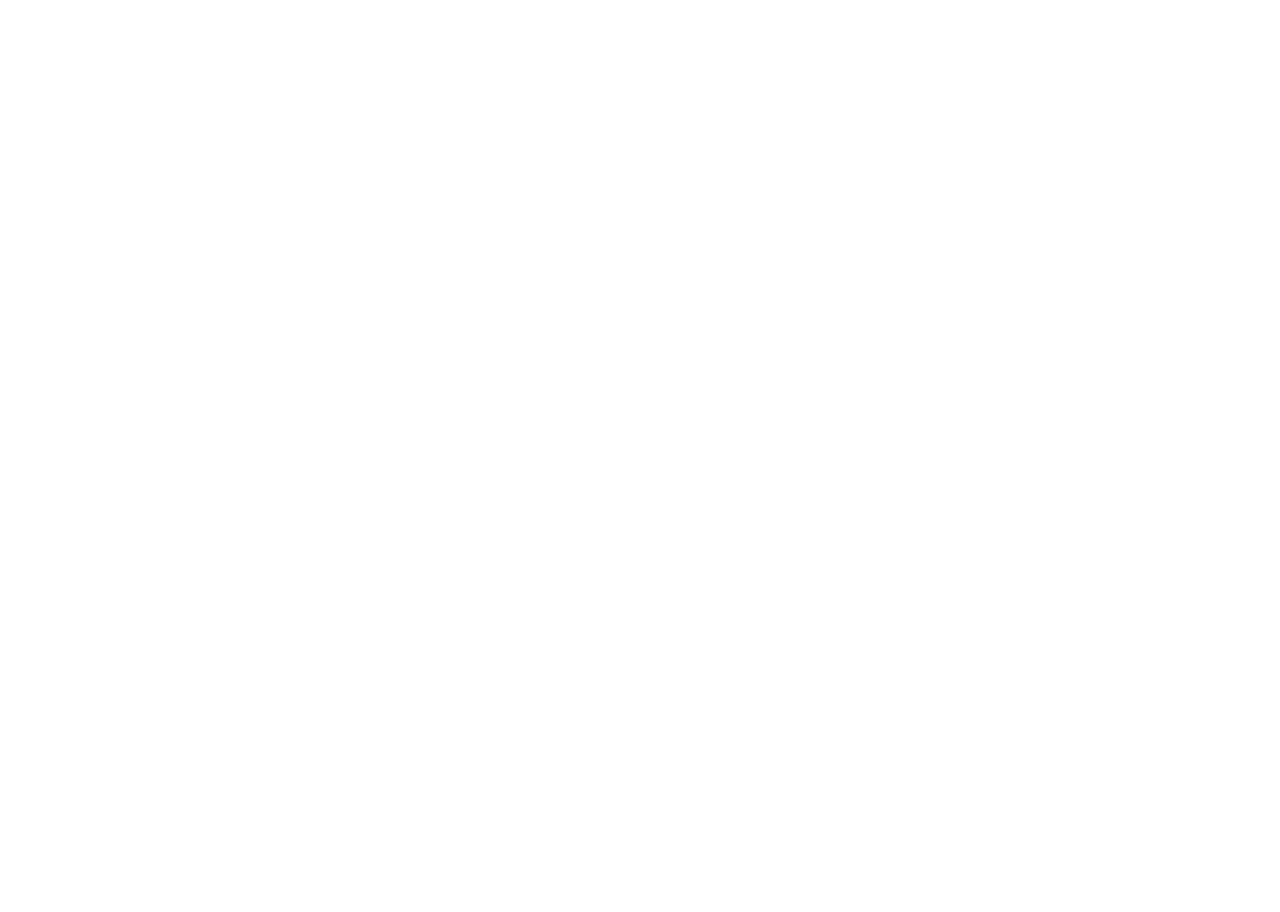
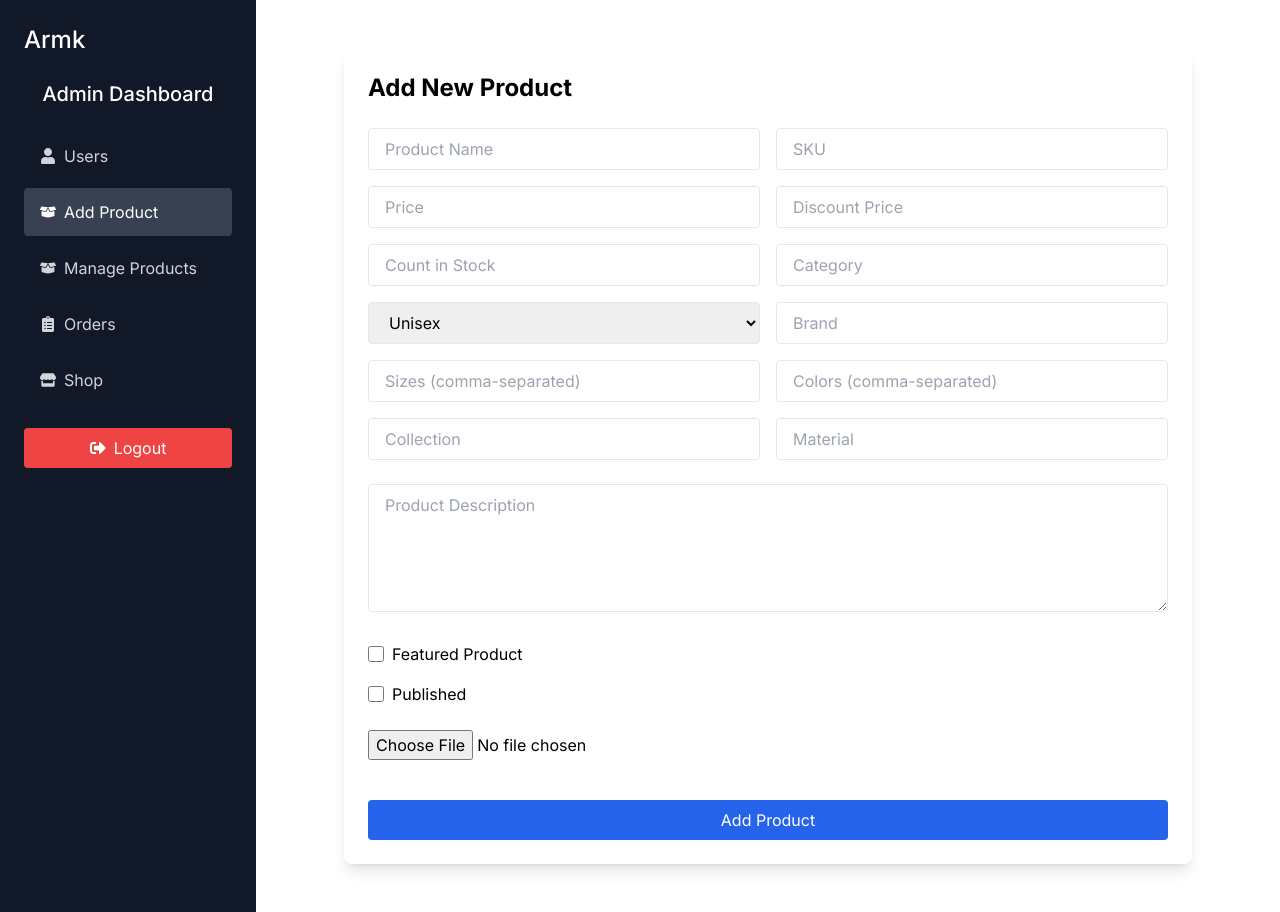
Before and after one commit to khotabdulrahiman0/Armk-EComm, a React (Vite) app in the folder Frontend/: page /admin/add-product in a window 1280 px wide. Before the commit this address had no page. Before the commit the page ends 800 px from the top, so only its background shows below. Built offline with nearby package versions, Linux system fonts and the light colour scheme; sample sign-in values are in the browser's storage.

Commit message:
all done alhamdullilah

```diff
--- a/Frontend/src/App.jsx
+++ b/Frontend/src/App.jsx
@@ -52,7 +52,7 @@
     <Route path='products' element={<ProductManagement />}/>
     <Route path='products/:id/edit' element={<EditProductPage />}/>
     <Route path='orders' element={<OrderManagement />}/>
-    <Route path='products/add' element={<AddProductPage />}/>
+    <Route path='add-product' element={<AddProductPage />}/>
   </Route>
 </Routes>
 
--- a/Frontend/src/components/Admin/AddProductPage.jsx
+++ b/Frontend/src/components/Admin/AddProductPage.jsx
@@ -1,204 +1,363 @@
-import React, { useState } from "react";
-import { useDispatch } from "react-redux";
-import { createProduct } from "../../redux/slices/adminProductSlice";
-import { useNavigate } from "react-router-dom";
+import React, { useState } from 'react';
 
 const AddProductPage = () => {
-    const dispatch = useDispatch();
-    const navigate = useNavigate();
+  const [loading, setLoading] = useState(false);
+  const [error, setError] = useState('');
+  const [success, setSuccess] = useState('');
+  const [uploadingImage, setUploadingImage] = useState(false);
 
-    const [productData, setProductData] = useState({
-        name: "",
-        description: "",
-        price: 0,
-        discountPrice: 0,
-        countInStock: 0,
-        category: "Top Wear", // Default category
-        brand: "",
+  const [formData, setFormData] = useState({
+    name: '',
+    description: '',
+    price: '',
+    discountPrice: '',
+    countInStock: '',
+    sku: '',
+    category: '',
+    brand: '',
     sizes: [],
     colors: [],
-        collections: "",
-        material: "",
-        gender: "",
+    collections: '',
+    material: '',
+    gender: 'Unisex',
     images: [],
     isFeatured: false,
     isPublished: false,
     tags: [],
-        dimensions: { length: 0, width: 0, height: 0 },
-        weight: 0,
-        sku: "",
+    dimensions: {
+      length: '',
+      width: '',
+      height: ''
+    },
+    weight: ''
   });
 
-    const handleChange = (e) => {
+  const handleInputChange = (e) => {
     const { name, value } = e.target;
-        setProductData({ ...productData, [name]: value });
+    setFormData(prev => ({
+      ...prev,
+      [name]: value
+    }));
   };
 
-    const handleArrayChange = (e) => {
-        const { name, value } = e.target;
-        setProductData({ ...productData, [name]: value.split(",") });
+  const handleArrayInput = (e, field) => {
+    const values = e.target.value.split(',').map(item => item.trim());
+    setFormData(prev => ({
+      ...prev,
+      [field]: values
+    }));
   };
 
-    const handleSubmit = (e) => {
+  const handleImageUpload = async (e) => {
+    const file = e.target.files[0];
+    if (!file) return;
+
+    const formData = new FormData();
+    formData.append('image', file);
+
+    setUploadingImage(true);
+    try {
+      const response = await fetch(`${import.meta.env.VITE_BACKEND_URL}/api/upload`, {
+        method: 'POST',
+        body: formData
+      });
+
+      const data = await response.json();
+
+      if (data.imageUrl) {
+        setFormData(prev => ({
+          ...prev,
+          images: [...prev.images, { url: data.imageUrl }]
+        }));
+      }
+    } catch (err) {
+      setError('Failed to upload image');
+    }
+    setUploadingImage(false);
+  };
+
+  const removeImage = (indexToRemove) => {
+    setFormData(prev => ({
+      ...prev,
+      images: prev.images.filter((_, index) => index !== indexToRemove)
+    }));
+  };
+
+  const handleSubmit = async (e) => {
     e.preventDefault();
-        dispatch(createProduct(productData))
-            .unwrap()
-            .then(() => {
-                navigate("/admin/products");
-            })
-            .catch((error) => {
-                console.error("Failed to create product:", error);
+    setLoading(true);
+    setError('');
+    setSuccess('');
+
+    try {
+      const response = await fetch(`${import.meta.env.VITE_BACKEND_URL}/api/products`, {
+        method: 'POST',
+        headers: {
+          'Content-Type': 'application/json',
+          'Authorization': `Bearer ${localStorage.getItem('userToken')}`
+        },
+        body: JSON.stringify(formData)
       });
+
+      const data = await response.json();
+
+      if (!response.ok) {
+        throw new Error(data.msg || 'Failed to add product');
+      }
+
+      setSuccess('Product added successfully!');
+      setFormData({
+        name: '',
+        description: '',
+        price: '',
+        discountPrice: '',
+        countInStock: '',
+        sku: '',
+        category: '',
+        brand: '',
+        sizes: [],
+        colors: [],
+        collections: '',
+        material: '',
+        gender: 'Unisex',
+        images: [],
+        isFeatured: false,
+        isPublished: false,
+        tags: [],
+        dimensions: {
+          length: '',
+          width: '',
+          height: ''
+        },
+        weight: ''
+      });
+    } catch (err) {
+      setError(err.message);
+    }
+    setLoading(false);
   };
 
   return (
-        <div className="p-6">
-            <h2 className="text-2xl font-medium mb-6">Add Product</h2>
-            <form onSubmit={handleSubmit} className="space-y-4">
-                <div>
-                    <label className="block text-sm font-medium text-gray-700">Name</label>
+    <div className="p-6 max-w-4xl mx-auto">
+      <div className="bg-white rounded-lg shadow-lg p-6">
+        <h2 className="text-2xl font-bold mb-6">Add New Product</h2>
+
+        <form onSubmit={handleSubmit} className="space-y-6">
+          {error && (
+            <div className="bg-red-100 border border-red-400 text-red-700 px-4 py-3 rounded">
+              {error}
+            </div>
+          )}
+          {success && (
+            <div className="bg-green-100 border border-green-400 text-green-700 px-4 py-3 rounded">
+              {success}
+            </div>
+          )}
+
+          <div className="grid grid-cols-1 md:grid-cols-2 gap-4">
             <input
               type="text"
               name="name"
-                        value={productData.name}
-                        onChange={handleChange}
-                        className="mt-1 block w-full border border-gray-300 rounded-md shadow-sm p-2"
+              placeholder="Product Name"
+              value={formData.name}
+              onChange={handleInputChange}
               required
+              className="w-full px-4 py-2 border rounded focus:outline-none focus:ring-2 focus:ring-blue-500"
             />
-                </div>
-                <div>
-                    <label className="block text-sm font-medium text-gray-700">Description</label>
-                    <textarea
-                        name="description"
-                        value={productData.description}
-                        onChange={handleChange}
-                        className="mt-1 block w-full border border-gray-300 rounded-md shadow-sm p-2"
+
+            <input
+              type="text"
+              name="sku"
+              placeholder="SKU"
+              value={formData.sku}
+              onChange={handleInputChange}
               required
+              className="w-full px-4 py-2 border rounded focus:outline-none focus:ring-2 focus:ring-blue-500"
             />
-                </div>
-                <div>
-                    <label className="block text-sm font-medium text-gray-700">Price</label>
+
             <input
               type="number"
               name="price"
-                        value={productData.price}
-                        onChange={handleChange}
-                        className="mt-1 block w-full border border-gray-300 rounded-md shadow-sm p-2"
+              placeholder="Price"
+              value={formData.price}
+              onChange={handleInputChange}
               required
+              className="w-full px-4 py-2 border rounded focus:outline-none focus:ring-2 focus:ring-blue-500"
             />
-                </div>
-                <div>
-                    <label className="block text-sm font-medium text-gray-700">Discount Price</label>
+
             <input
               type="number"
               name="discountPrice"
-                        value={productData.discountPrice}
-                        onChange={handleChange}
-                        className="mt-1 block w-full border border-gray-300 rounded-md shadow-sm p-2"
+              placeholder="Discount Price"
+              value={formData.discountPrice}
+              onChange={handleInputChange}
+              className="w-full px-4 py-2 border rounded focus:outline-none focus:ring-2 focus:ring-blue-500"
             />
-                </div>
-                <div>
-                    <label className="block text-sm font-medium text-gray-700">Stock Count</label>
+
             <input
               type="number"
               name="countInStock"
-                        value={productData.countInStock}
-                        onChange={handleChange}
-                        className="mt-1 block w-full border border-gray-300 rounded-md shadow-sm p-2"
+              placeholder="Count in Stock"
+              value={formData.countInStock}
+              onChange={handleInputChange}
               required
+              className="w-full px-4 py-2 border rounded focus:outline-none focus:ring-2 focus:ring-blue-500"
             />
-                </div>
-                <div>
-                    <label className="block text-sm font-medium text-gray-700">Category</label>
-                    <select
-                        name="category"
-                        value={productData.category}
-                        onChange={handleChange}
-                        className="mt-1 block w-full border border-gray-300 rounded-md shadow-sm p-2"
-                        required
-                    >
-                        <option value="Top Wear">Top Wear</option>
-                        <option value="Bottom Wear">Bottom Wear</option>
-                    </select>
-                </div>
-                <div>
-                    <label className="block text-sm font-medium text-gray-700">Brand</label>
+
             <input
               type="text"
-                        name="brand"
-                        value={productData.brand}
-                        onChange={handleChange}
-                        className="mt-1 block w-full border border-gray-300 rounded-md shadow-sm p-2"
+              name="category"
+              placeholder="Category"
+              value={formData.category}
+              onChange={handleInputChange}
+              required
+              className="w-full px-4 py-2 border rounded focus:outline-none focus:ring-2 focus:ring-blue-500"
             />
-                </div>
-                <div>
-                    <label className="block text-sm font-medium text-gray-700">Sizes (comma-separated)</label>
-                    <input
-                        type="text"
-                        name="sizes"
-                        value={productData.sizes.join(",")}
-                        onChange={handleArrayChange}
-                        className="mt-1 block w-full border border-gray-300 rounded-md shadow-sm p-2"
-                    />
-                </div>
-                <div>
-                    <label className="block text-sm font-medium text-gray-700">Colors (comma-separated)</label>
-                    <input
-                        type="text"
-                        name="colors"
-                        value={productData.colors.join(",")}
-                        onChange={handleArrayChange}
-                        className="mt-1 block w-full border border-gray-300 rounded-md shadow-sm p-2"
-                    />
-                </div>
-                <div>
-                    <label className="block text-sm font-medium text-gray-700">Collections</label>
-                    <input
-                        type="text"
-                        name="collections"
-                        value={productData.collections}
-                        onChange={handleChange}
-                        className="mt-1 block w-full border border-gray-300 rounded-md shadow-sm p-2"
-                    />
-                </div>
-                <div>
-                    <label className="block text-sm font-medium text-gray-700">Material</label>
-                    <input
-                        type="text"
-                        name="material"
-                        value={productData.material}
-                        onChange={handleChange}
-                        className="mt-1 block w-full border border-gray-300 rounded-md shadow-sm p-2"
-                    />
-                </div>
-                <div>
-                    <label className="block text-sm font-medium text-gray-700">Gender</label>
+
             <select
-                        name="gender"
-                        value={productData.gender}
-                        onChange={handleChange}
-                        className="mt-1 block w-full border border-gray-300 rounded-md shadow-sm p-2"
+              value={formData.gender}
+              onChange={(e) => setFormData(prev => ({ ...prev, gender: e.target.value }))}
+              className="w-full px-4 py-2 border rounded focus:outline-none focus:ring-2 focus:ring-blue-500"
             >
               <option value="Men">Men</option>
               <option value="Women">Women</option>
               <option value="Unisex">Unisex</option>
             </select>
-                </div>
-                <div>
-                    <label className="block text-sm font-medium text-gray-700">SKU</label>
+
             <input
               type="text"
-                        name="sku"
-                        value={productData.sku}
-                        onChange={handleChange}
-                        className="mt-1 block w-full border border-gray-300 rounded-md shadow-sm p-2"
+              name="brand"
+              placeholder="Brand"
+              value={formData.brand}
+              onChange={handleInputChange}
+              className="w-full px-4 py-2 border rounded focus:outline-none focus:ring-2 focus:ring-blue-500"
+            />
+
+            <input
+              type="text"
+              name="sizes"
+              placeholder="Sizes (comma-separated)"
+              value={formData.sizes.join(', ')}
+              onChange={(e) => handleArrayInput(e, 'sizes')}
               required
+              className="w-full px-4 py-2 border rounded focus:outline-none focus:ring-2 focus:ring-blue-500"
+            />
+
+            <input
+              type="text"
+              name="colors"
+              placeholder="Colors (comma-separated)"
+              value={formData.colors.join(', ')}
+              onChange={(e) => handleArrayInput(e, 'colors')}
+              required
+              className="w-full px-4 py-2 border rounded focus:outline-none focus:ring-2 focus:ring-blue-500"
+            />
+
+            <input
+              type="text"
+              name="collections"
+              placeholder="Collection"
+              value={formData.collections}
+              onChange={handleInputChange}
+              required
+              className="w-full px-4 py-2 border rounded focus:outline-none focus:ring-2 focus:ring-blue-500"
+            />
+
+            <input
+              type="text"
+              name="material"
+              placeholder="Material"
+              value={formData.material}
+              onChange={handleInputChange}
+              className="w-full px-4 py-2 border rounded focus:outline-none focus:ring-2 focus:ring-blue-500"
             />
           </div>
-                <button type="submit" className="bg-blue-500 text-white py-2 px-4 rounded">
-                    Add Product
+
+          <textarea
+            name="description"
+            placeholder="Product Description"
+            value={formData.description}
+            onChange={handleInputChange}
+            required
+            className="w-full px-4 py-2 border rounded focus:outline-none focus:ring-2 focus:ring-blue-500 h-32"
+          />
+
+          <div className="space-y-4">
+            <div className="flex items-center space-x-2">
+              <label className="flex items-center">
+                <input
+                  type="checkbox"
+                  checked={formData.isFeatured}
+                  onChange={(e) => setFormData(prev => ({ ...prev, isFeatured: e.target.checked }))}
+                  className="w-4 h-4 text-blue-600"
+                />
+                <span className="ml-2">Featured Product</span>
+              </label>
+            </div>
+
+            <div className="flex items-center space-x-2">
+              <label className="flex items-center">
+                <input
+                  type="checkbox"
+                  checked={formData.isPublished}
+                  onChange={(e) => setFormData(prev => ({ ...prev, isPublished: e.target.checked }))}
+                  className="w-4 h-4 text-blue-600"
+                />
+                <span className="ml-2">Published</span>
+              </label>
+            </div>
+          </div>
+
+          <div className="space-y-4">
+            <div className="flex items-center space-x-4">
+              <input
+                type="file"
+                accept="image/*"
+                onChange={handleImageUpload}
+                disabled={uploadingImage}
+                className="w-full"
+              />
+              {uploadingImage && (
+                <div className="animate-spin rounded-full h-6 w-6 border-b-2 border-blue-500"></div>
+              )}
+            </div>
+
+            <div className="flex flex-wrap gap-4">
+              {formData.images.map((image, index) => (
+                <div key={index} className="relative">
+                  <img
+                    src={image.url}
+                    alt={`Product ${index + 1}`}
+                    className="w-24 h-24 object-cover rounded"
+                  />
+                  <button
+                    type="button"
+                    onClick={() => removeImage(index)}
+                    className="absolute -top-2 -right-2 bg-red-500 text-white rounded-full p-1 w-6 h-6 flex items-center justify-center"
+                  >
+                    ×
+                  </button>
+                </div>
+              ))}
+            </div>
+          </div>
+
+          <button
+            type="submit"
+            disabled={loading || uploadingImage}
+            className={`w-full bg-blue-600 text-white py-2 px-4 rounded hover:bg-blue-700 focus:outline-none focus:ring-2 focus:ring-blue-500 focus:ring-offset-2 ${(loading || uploadingImage) ? 'opacity-50 cursor-not-allowed' : ''}`}
+          >
+            {loading ? (
+              <div className="flex items-center justify-center">
+                <div className="animate-spin rounded-full h-5 w-5 border-b-2 border-white mr-2"></div>
+                Adding Product...
+              </div>
+            ) : (
+              'Add Product'
+            )}
           </button>
         </form>
+      </div>
     </div>
   );
 };
--- a/Frontend/src/components/Admin/AdminSidebar.jsx
+++ b/Frontend/src/components/Admin/AdminSidebar.jsx
@@ -25,6 +25,10 @@
                 <FaUser />
                 <span>Users</span>
             </NavLink>
+            <NavLink to="/admin/add-product" className={({isActive}) => isActive ? "bg-gray-700 text-white py-3 px-4 rounded flex items-center space-x-2 " : "text-gray-300 hover:bg-gray-700 hover:text-white py-3 px-4 rounded flex items-center space-x-2 "}>
+                <FaBoxOpen />
+                <span>Add Product</span>
+            </NavLink>
             <NavLink to="/admin/products" className={({isActive}) => isActive ? "bg-gray-700 text-white py-3 px-4 rounded flex items-center space-x-2 " : "text-gray-300 hover:bg-gray-700 hover:text-white py-3 px-4 rounded flex items-center space-x-2 "}>
                 <FaBoxOpen />
                 <span>Manage Products</span>
@@ -37,10 +41,7 @@
                 <FaStore />
                 <span>Shop</span>
             </NavLink>
-            <NavLink to="/admin/products/add" className={({isActive}) => isActive ? "bg-gray-700 text-white py-3 px-4 rounded flex items-center space-x-2 " : "text-gray-300 hover:bg-gray-700 hover:text-white py-3 px-4 rounded flex items-center space-x-2 "}>
-    <FaBoxOpen />
-    <span>Add Product</span>
-</NavLink>
+
         </nav>
         <div className="mt-6">
             <button onClick={handleLogout} className='w-full bg-red-500 hover:bg-red-600 text-white py-2 rounded flex items-center justify-center space-x-2'>
```
Also changed, not shown: 2 other files (tests, documents, lock files or other folders). Lines whose indentation alone changed are shown as unchanged.
